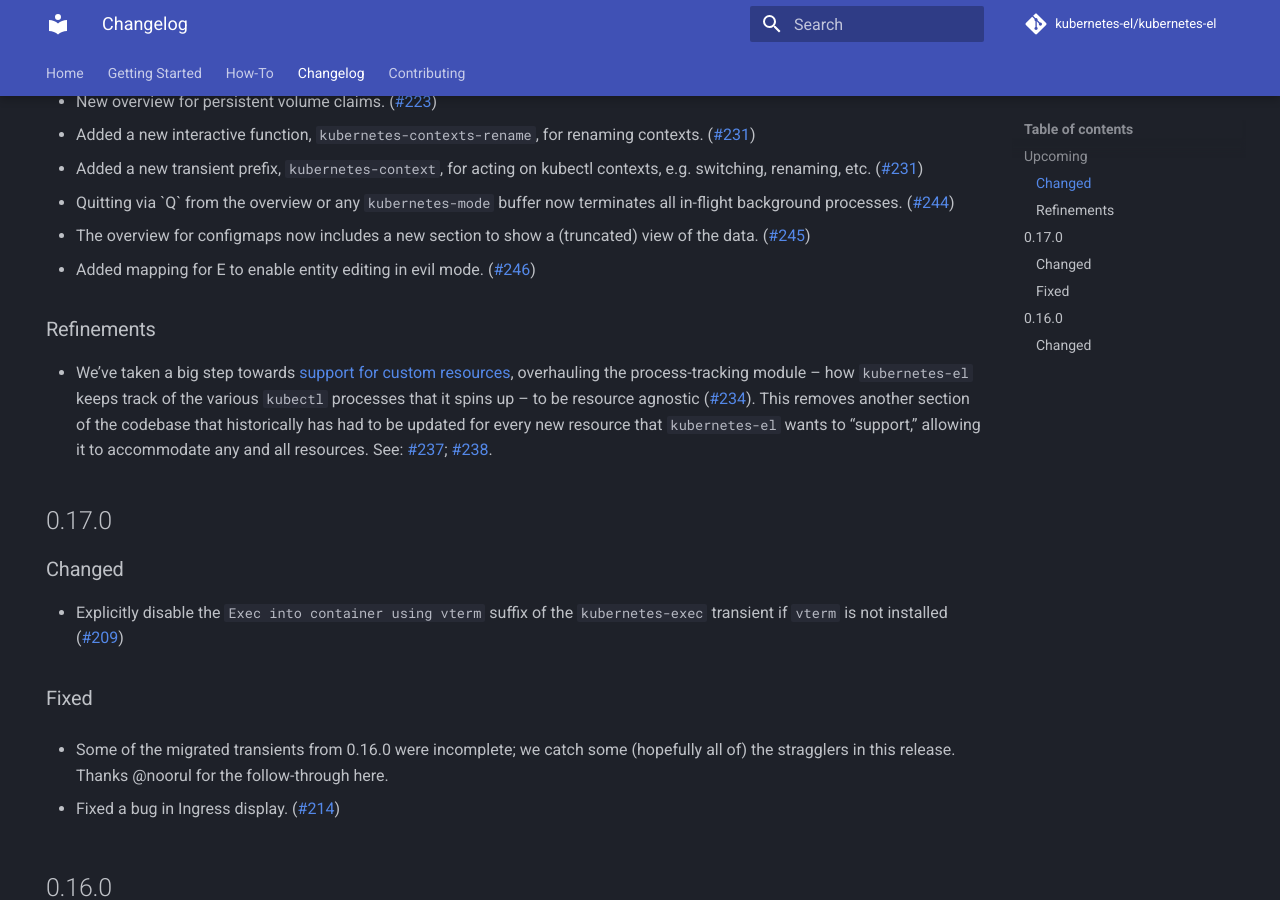
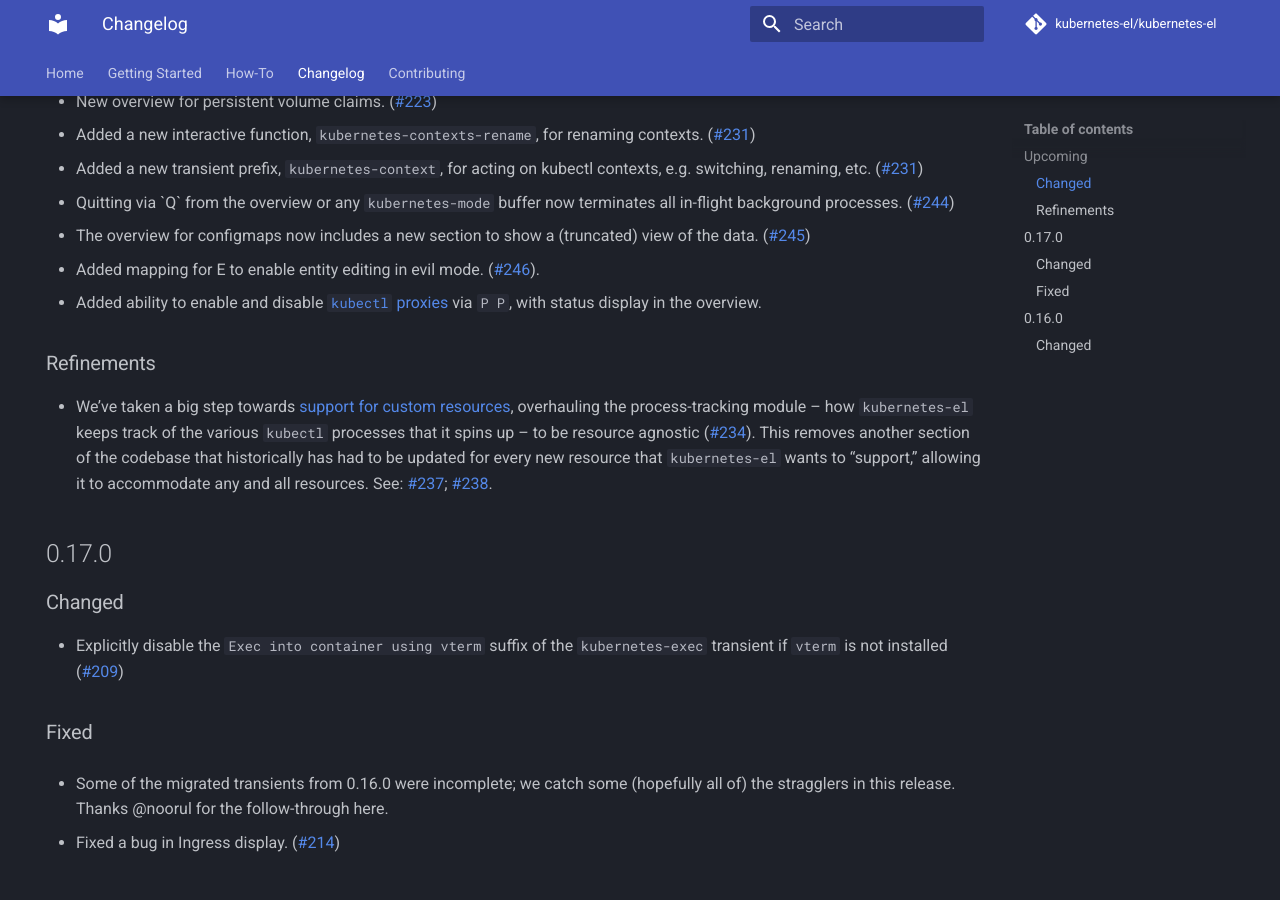
Before and after one commit to kubernetes-el/kubernetes-el, an MkDocs documentation site: the page built from docs/CHANGELOG.md, in a window 1280 px wide and 900 px high, scrolled down 343 px. Built offline with MkDocs 1.6.1 and Material for MkDocs 9.7.7, drawn with Linux system fonts in a browser that asks for light colours; comment, search, counter and statistics services are not loaded.

Commit message:
Doc updates

```diff
--- a/docs/CHANGELOG.md
+++ b/docs/CHANGELOG.md
@@ -32,7 +32,11 @@ versioning][semver].
     (truncated) view of the data.
     ([#245](https://github.com/kubernetes-el/kubernetes-el/pull/245))
 -   Added mapping for E to enable entity editing in evil mode.
-    ([#246](https://github.com/kubernetes-el/kubernetes-el/pull/246))
+    ([#246](https://github.com/kubernetes-el/kubernetes-el/pull/246)).
+-   Added ability to enable and disable [`kubectl` proxies][kubectl proxy] via
+    `P P`, with status display in the overview.
+
+[kubectl proxy]: https://kubernetes.io/docs/tasks/extend-kubernetes/http-proxy-access-api/
 
 ### Refinements
 
```
Also changed, not shown: docs/how-to.md (+6 -0 lines), docs/index.md (+3 -0 lines), 1 other file.
